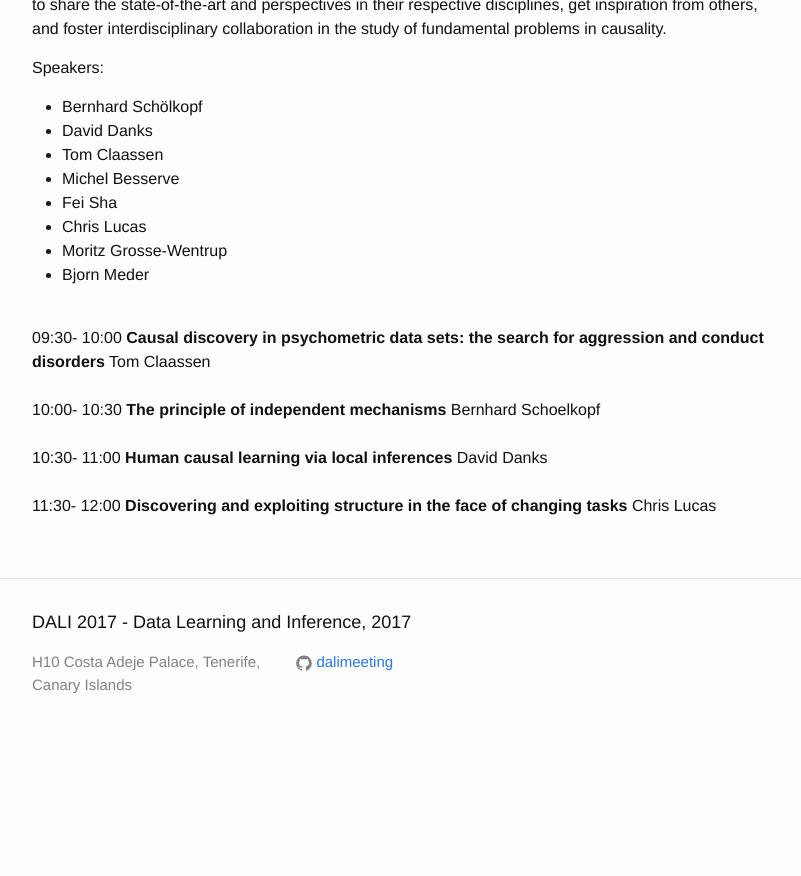
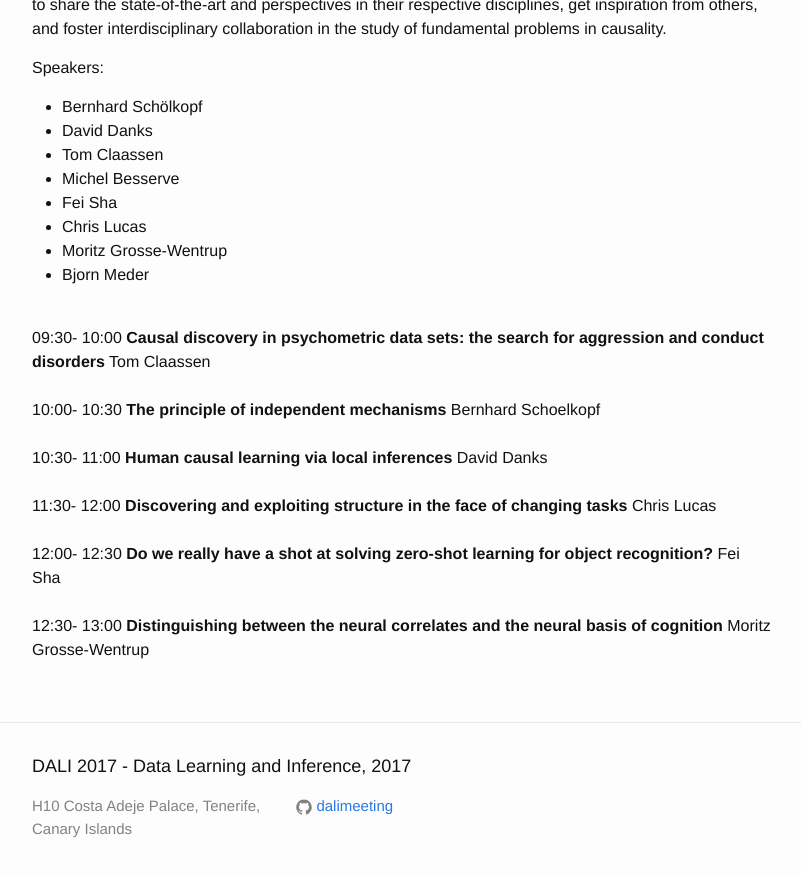
Before and after one commit to dalimeeting/dalimeeting.github.io, a Jekyll site: the page built from _posts/2017-04-18-Causality-Psychology.md, in a window 1280 px wide and 900 px high, scrolled down 799 px. Shown: the top 876 px of the window, without its empty margins (238-1039 px from the left). Built offline with Jekyll 4.4.1, drawn with Linux system fonts in a browser that asks for light colours; before the commit the page ends 1555 px from its top, so only the background shows below that.

Commit message:
Update 2017-04-18-Causality-Psychology.md

```diff
--- a/_posts/2017-04-18-Causality-Psychology.md
+++ b/_posts/2017-04-18-Causality-Psychology.md
@@ -41,6 +41,16 @@
   youtube:
   start: "11:30"
   end: "12:00"
+- title: "Do we really have a shot at solving zero-shot learning for object recognition?"
+  speaker: "Fei Sha"
+  youtube:
+  start: "12:00"
+  end: "12:30"
+- title: "Distinguishing between the neural correlates and the neural basis of cognition"
+  speaker: "Moritz Grosse-Wentrup"
+  youtube:
+  start: "12:30"
+  end: "13:00"
 speakers:
 - Bernhard Schölkopf
 - David Danks
```
